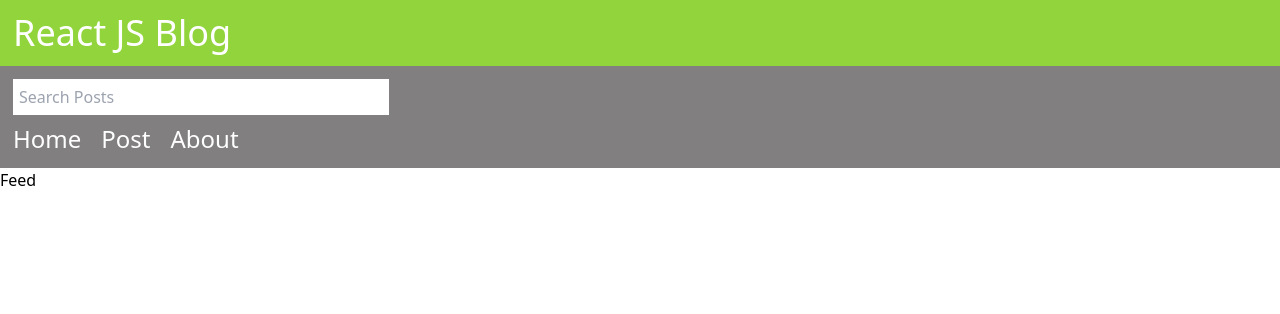
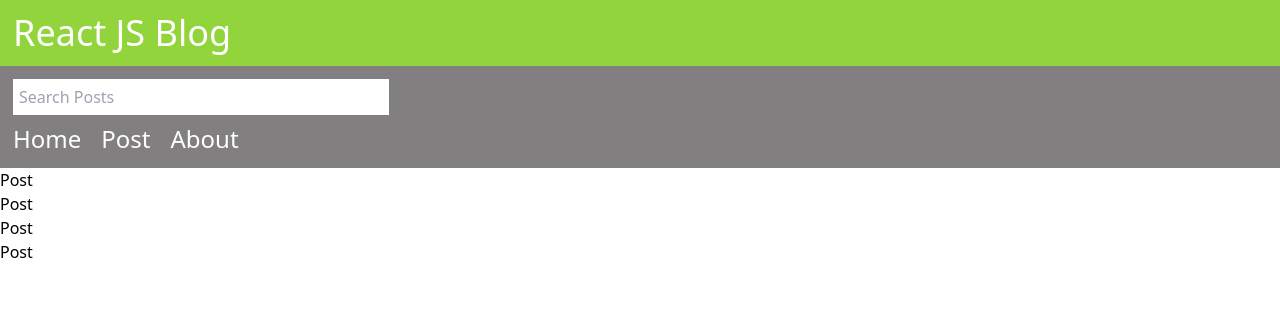
Before and after one commit to Buyaki01/blog-app-react, a React (Create React App) app: page / in a window 1280 px wide. Shown: the top 314 px of the page. Built offline with nearby package versions, Linux system fonts and the light colour scheme.

Commit message:
Map posts in the Feed component, Add Post component

```diff
--- a/src/Feed.js
+++ b/src/Feed.js
@@ -1,6 +1,12 @@
+import Post from "./Post"
+
 const Feed = ({posts}) => {
   return (
-    <div>Feed</div>
+    <>
+      {posts.map(post => (
+        <Post key={post.id} post={post} />
+      ))}
+    </>
   )
 }
 
--- /dev/null
+++ b/src/Post.js
@@ -0,0 +1,7 @@
+const Post = () => {
+  return (
+    <div>Post</div>
+  )
+}
+
+export default Post
```
